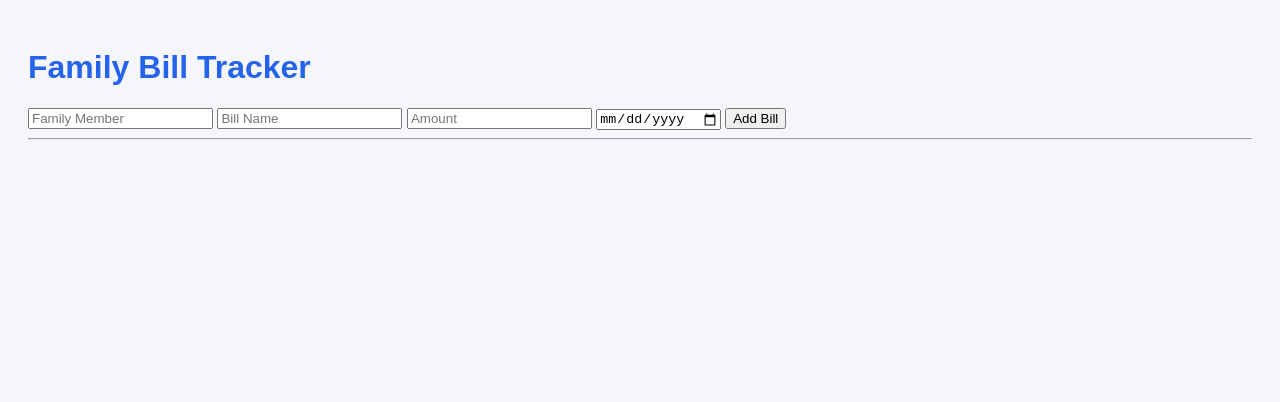
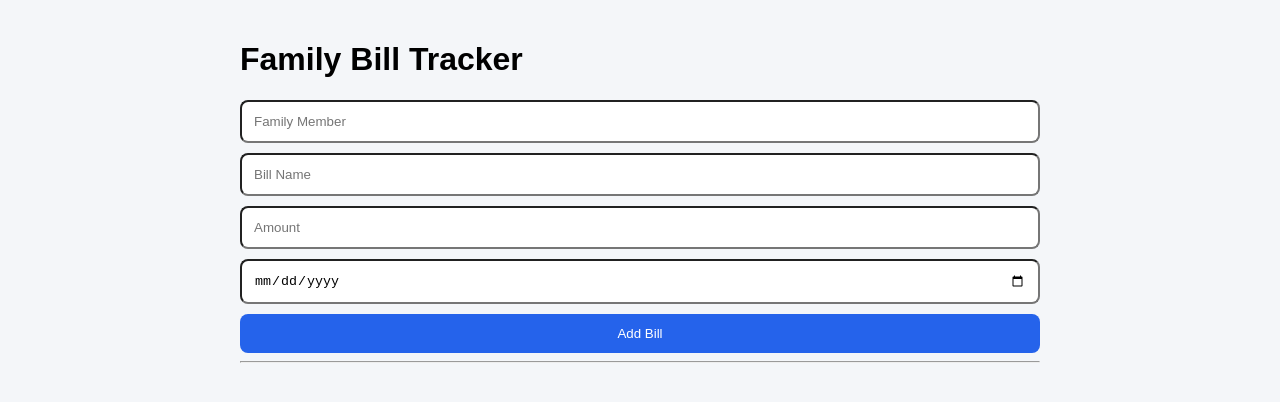
Before and after one commit to gabesysadmin/7244-Bill-Tracker, a plain HTML site: page index.html in a window 1280 px wide. Drawn offline with Linux system fonts and the light colour scheme.

Commit message:
Enhance styles for body and form elements
Added styles for form elements and updated body styles.

```diff
--- a/styles.css
+++ b/styles.css
@@ -1,9 +1,32 @@
 body {
     font-family: Arial, sans-serif;
+    max-width: 800px;
+    margin: auto;
     padding: 20px;
     background: #f4f6f9;
 }
 
-h1 {
-    color: #2563eb;
+form {
+    display: flex;
+    flex-direction: column;
+    gap: 10px;
 }
+
+input,
+button {
+    padding: 12px;
+    border-radius: 8px;
+}
+
+button {
+    background: #2563eb;
+    color: white;
+    border: none;
+}
+
+.bill-card {
+    background: white;
+    padding: 15px;
+    margin-top: 12px;
+    border-radius: 8px;
+}
```
